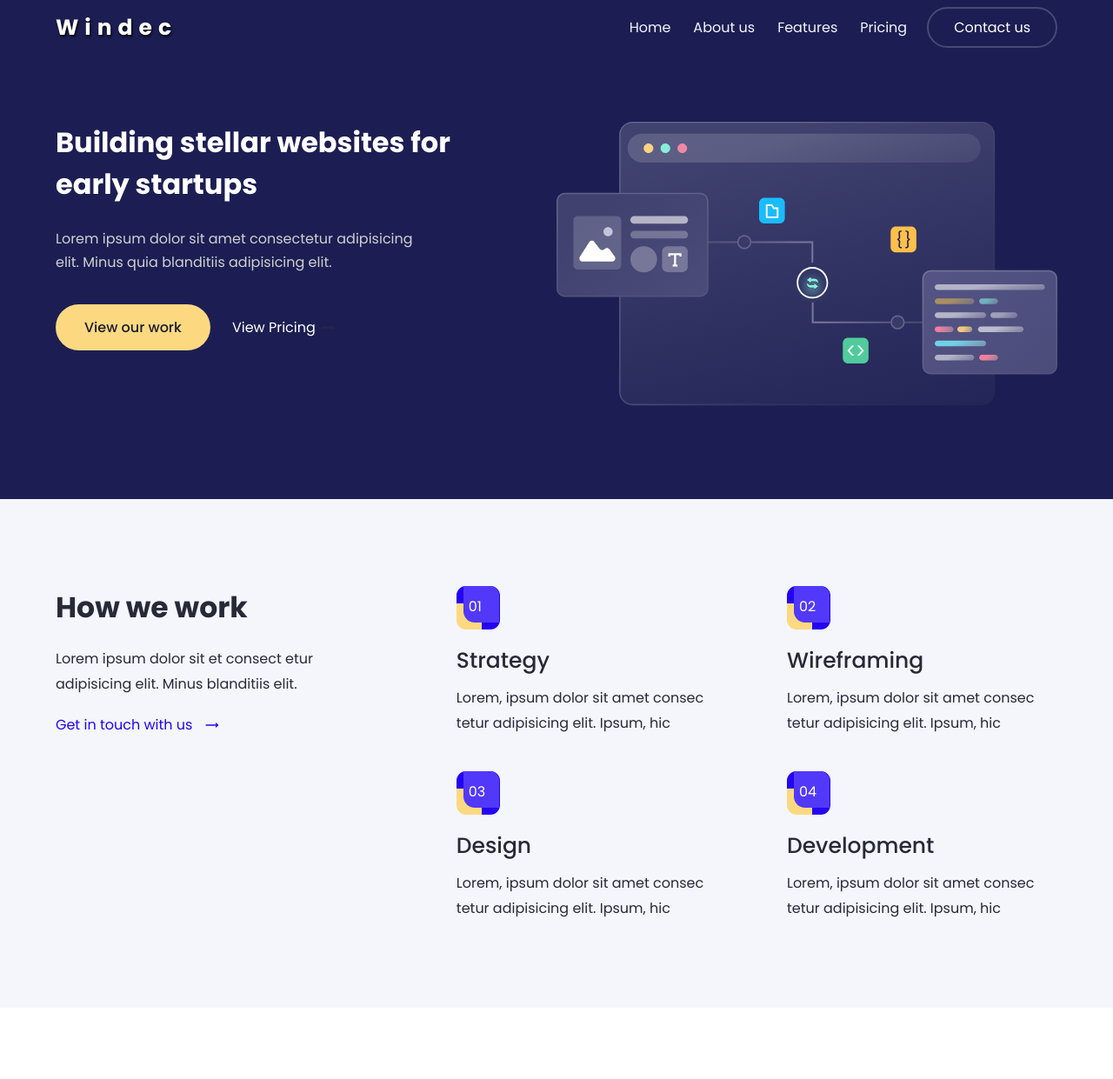
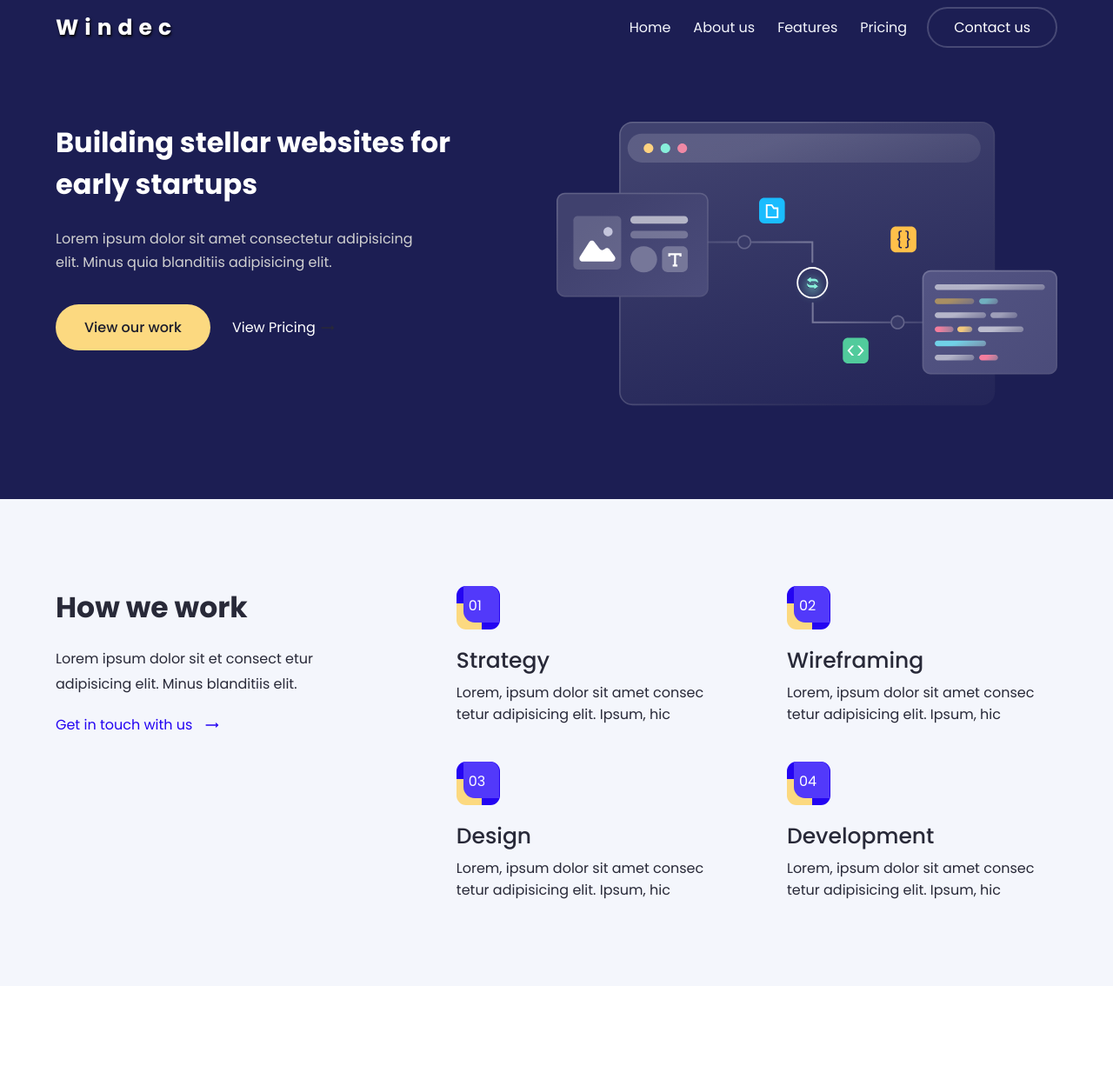
Before and after one commit to Meldy2503/Windec, a React (Create React App) app: page / in a window 1280 px wide. Shown: the top 1241 px of the page at 87% size. Built offline with nearby package versions, Linux system fonts and the light colour scheme.

Commit message:
modify section 1 mediaquery

```diff
--- a/src/components/HomePage/Section_1/Section1Styled.js
+++ b/src/components/HomePage/Section_1/Section1Styled.js
@@ -8,7 +8,7 @@ justify-content: space-between;
 margin: 0 auto;
 padding: 10rem 0;
 
-@media screen and (max-width: 550px)  {
+@media screen and (max-width: ${({theme}) => theme.mediaQuery.tablet}) {
   display: block;
   padding: 6rem 0 10rem 0;
 }
@@ -20,12 +20,8 @@ export const LeftContent = styled.div`
      width: 30%;
 
      @media screen and (max-width: ${({theme}) => theme.mediaQuery.tablet}) {
-         width: 40%;
+         width: 70%;
       }
-
-      @media screen and (max-width: 550px)  {
-        width: 100%;
-     }
 
      h2 {
         margin-bottom: 2rem;
@@ -36,7 +32,7 @@ export const LeftContent = styled.div`
         margin-bottom: 2rem;
         line-height: 1.8;
 
-        @media screen and (max-width: 550px)  {
+        @media screen and (max-width: ${({theme}) => theme.mediaQuery.tablet}) {
              margin-top: -.7rem;
         }
      }
@@ -46,7 +42,7 @@ export const LeftContent = styled.div`
          align-items: center;
          color: ${({theme}) => theme.colors.primary3};
 
-          @media screen and (max-width: 550px)  {
+         @media screen and (max-width: ${({theme}) => theme.mediaQuery.tablet}) {
              margin-bottom: 4rem;
         }
      }
@@ -72,20 +68,15 @@ export const RightContent = styled.div`
      row-gap: 4rem;
 
      @media screen and (max-width: ${({theme}) => theme.mediaQuery.tablet}) {
-         width: 50%;
+         width: 100%;
       }
-
-      @media screen and (max-width: 550px) {
-        width: 100%;
-     }
 
    span {
       width: 45%;
       height: 45%;
 
-      @media screen and (max-width: ${({theme}) => theme.mediaQuery.tablet}) {
-         width: 98%;
-         height: 15%;
+       @media screen and (max-width: 500px) {
+         width: 90%;
       }
 
         .square1 {
@@ -127,9 +118,13 @@ export const RightContent = styled.div`
     }}}}
 
       h3 {
-        margin-bottom: 1rem;
+        margin: .5rem 0;
         font-size: 2.5rem;
         font-weight: 500;
+
+        @media screen and (max-width: 500px) {
+         font-size: 2.3rem;
+
       }
 
       p {
--- a/src/components/HomePage/Section_3/index.js
+++ b/src/components/HomePage/Section_3/index.js
@@ -1,7 +1,6 @@
 import React from 'react';
 import { MainContainer } from "../../reusableComponents/ContainerStyled";
 import { Title, Container, Contents } from "../Section_3/Section3Style";
-import icon1 from "../../images/Icon1.svg";
 import data from "./Data"
 
 function Section3() {
@@ -25,7 +24,6 @@ function Section3() {
                          )
                      })}
              </Container>
-
         </MainContainer>
   );
 }
```
Also changed, not shown: src/components/HomePage/Section_3/Section3Style.js (+5 -14 lines).
